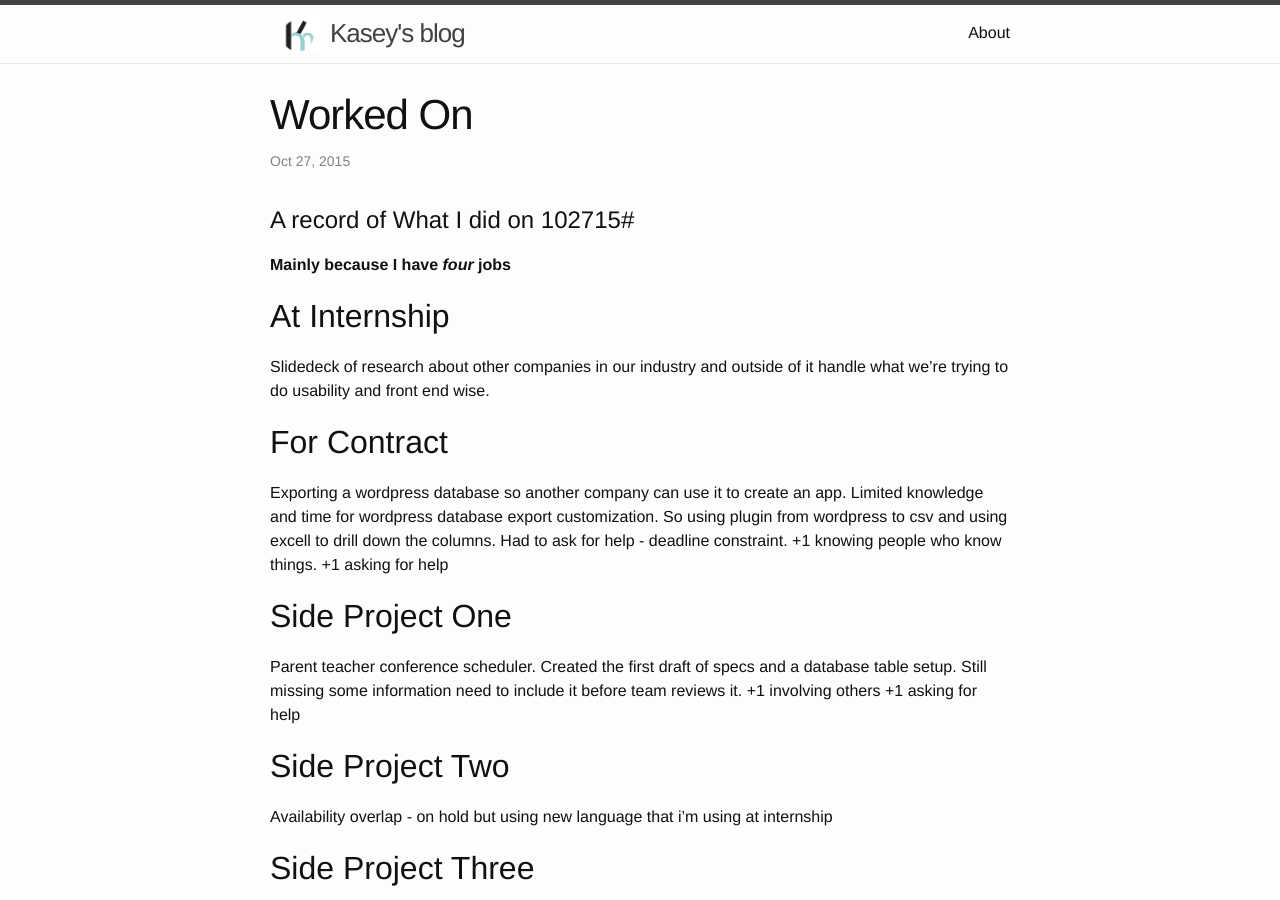
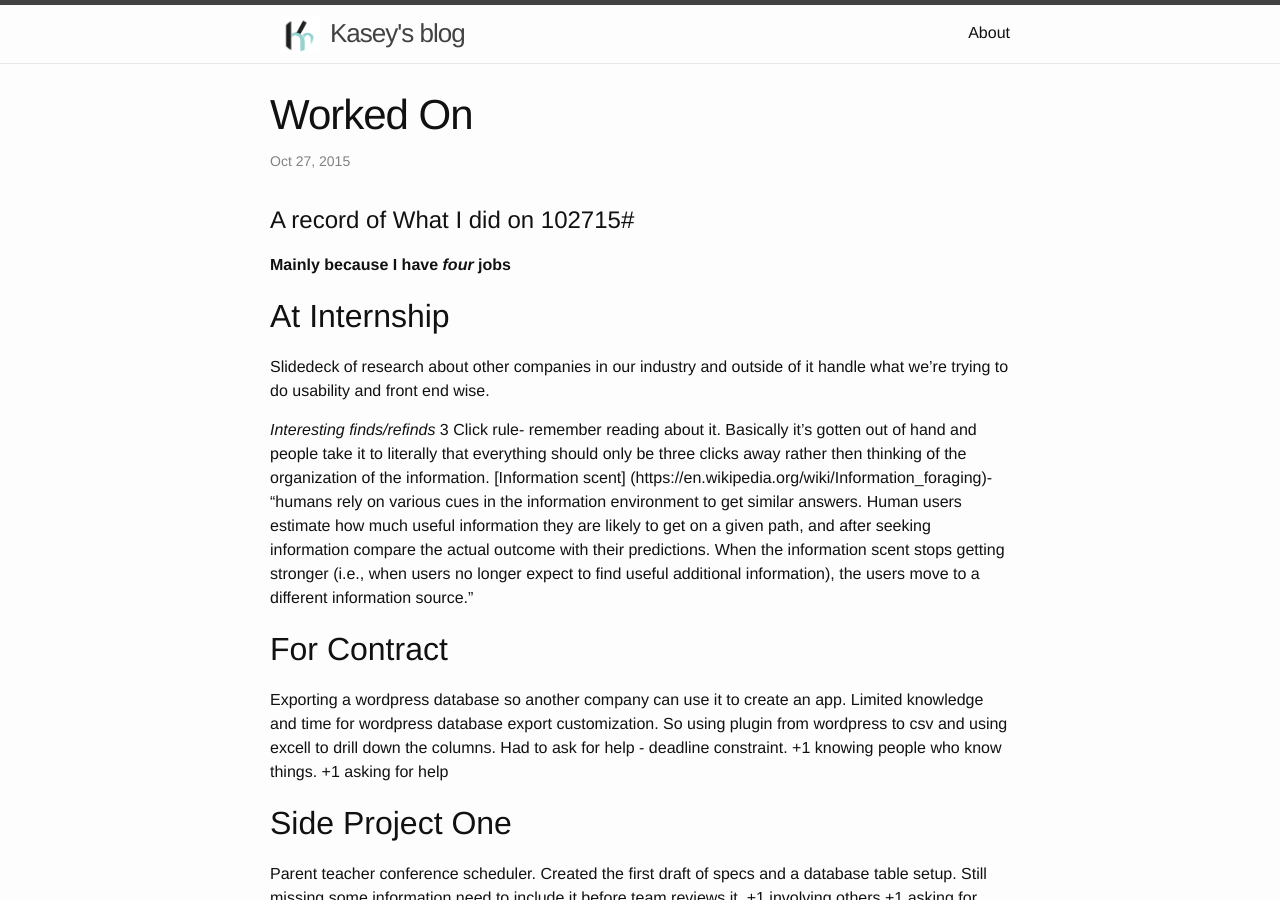
Before and after one commit to kaseymccormick/kaseymccormick.github.io, a Jekyll site: the page built from _posts/2015-10-27-Worked-on-102715.markdown, in a window 1280 px wide and 900 px high. Built offline with Jekyll 4.4.1, drawn with Linux system fonts in a browser that asks for light colours; Markdown is read by kramdown in place of the engine named in the settings.

Commit message:
formmating

```diff
--- a/_posts/2015-10-27-Worked-on-102715.markdown
+++ b/_posts/2015-10-27-Worked-on-102715.markdown
@@ -11,6 +11,11 @@ categories: working-on progress
 
 ##At Internship
 Slidedeck of research about other companies in our industry and outside of it handle what we're trying to do usability and front end wise.
+
+*Interesting finds/refinds*
+3 Click rule- remember reading about it. Basically it's gotten out of hand and people take it to literally that everything should only be three clicks away rather then thinking of the organization of the information.
+[Information scent] (https://en.wikipedia.org/wiki/Information_foraging)- "humans rely on various cues in the information environment to get similar answers. Human users estimate how much useful information they are likely to get on a given path, and after seeking information compare the actual outcome with their predictions. When the information scent stops getting stronger (i.e., when users no longer expect to find useful additional information), the users move to a different information source."
+
 
 ##For Contract
 Exporting a wordpress database so another company can use it to create an app. Limited knowledge and time for wordpress database export customization. So using plugin from wordpress to csv and using excell to drill down the columns. Had to ask for help - deadline constraint. +1 knowing people who know things. +1 asking for help
```
